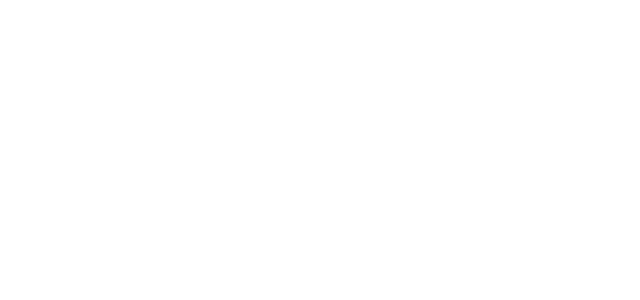
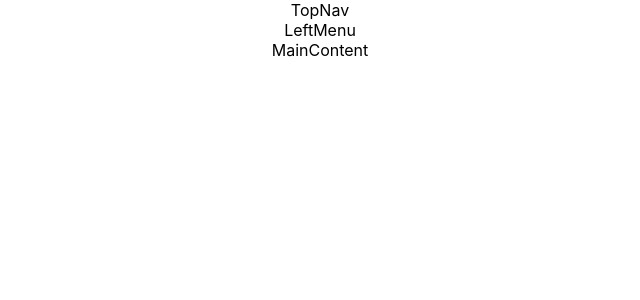
Before and after one commit to JPersjanow/Rabbit-CI, a React (Create React App) app in the folder application/: page / in a window 1280 px wide. Shown: the top 300 px of the page, without its empty margins (320-960 px from the left). Built offline with nearby package versions, Linux system fonts and the light colour scheme.

Commit message:
created main layout components

```diff
--- a/application/src/App.js
+++ b/application/src/App.js
@@ -1,9 +1,10 @@
 import './App.css';
+import MainLayout from './mainLayout/MainLayout'
 
 function App() {
   return (
     <div className="App">
-
+      <MainLayout />
     </div>
   );
 }
--- /dev/null
+++ b/application/src/mainLayout/MainLayout.js
@@ -0,0 +1,27 @@
+import React from 'react';
+import TopNav from './components/TopNav'
+import LeftMenu from './components/LeftMenu'
+import MainContent from './components/MainContent'
+
+class MainLayout extends React.Component {
+
+    state = {
+        userName: "user1",              // page from canva project
+        userKanbansPage: true,        //page 1
+        userKanbansTablePage: false, //page 2, 3
+        automationPage: false,       //page 4
+        singleJobPage: false,        // page 5
+    }
+
+    render() {
+        return (
+            <div className="mainLayout">
+                <TopNav />
+                <LeftMenu />
+                <MainContent />
+            </div>
+        )
+    }
+}
+
+export default MainLayout;
--- /dev/null
+++ b/application/src/mainLayout/components/LeftMenu.js
@@ -0,0 +1,10 @@
+import React from 'react';
+
+const LeftMenu = () => {
+    return (
+        <div>LeftMenu</div>
+    )
+}
+
+
+export default LeftMenu;
--- /dev/null
+++ b/application/src/mainLayout/components/MainContent.js
@@ -0,0 +1,10 @@
+import React from 'react';
+
+const MainContent = () => {
+    return (
+        <div>MainContent</div>
+    )
+}
+
+
+export default MainContent;
--- /dev/null
+++ b/application/src/mainLayout/components/TopNav.js
@@ -0,0 +1,10 @@
+import React from 'react';
+
+const TopNav = () => {
+    return (
+        <div>TopNav</div>
+    )
+}
+
+
+export default TopNav;
```
